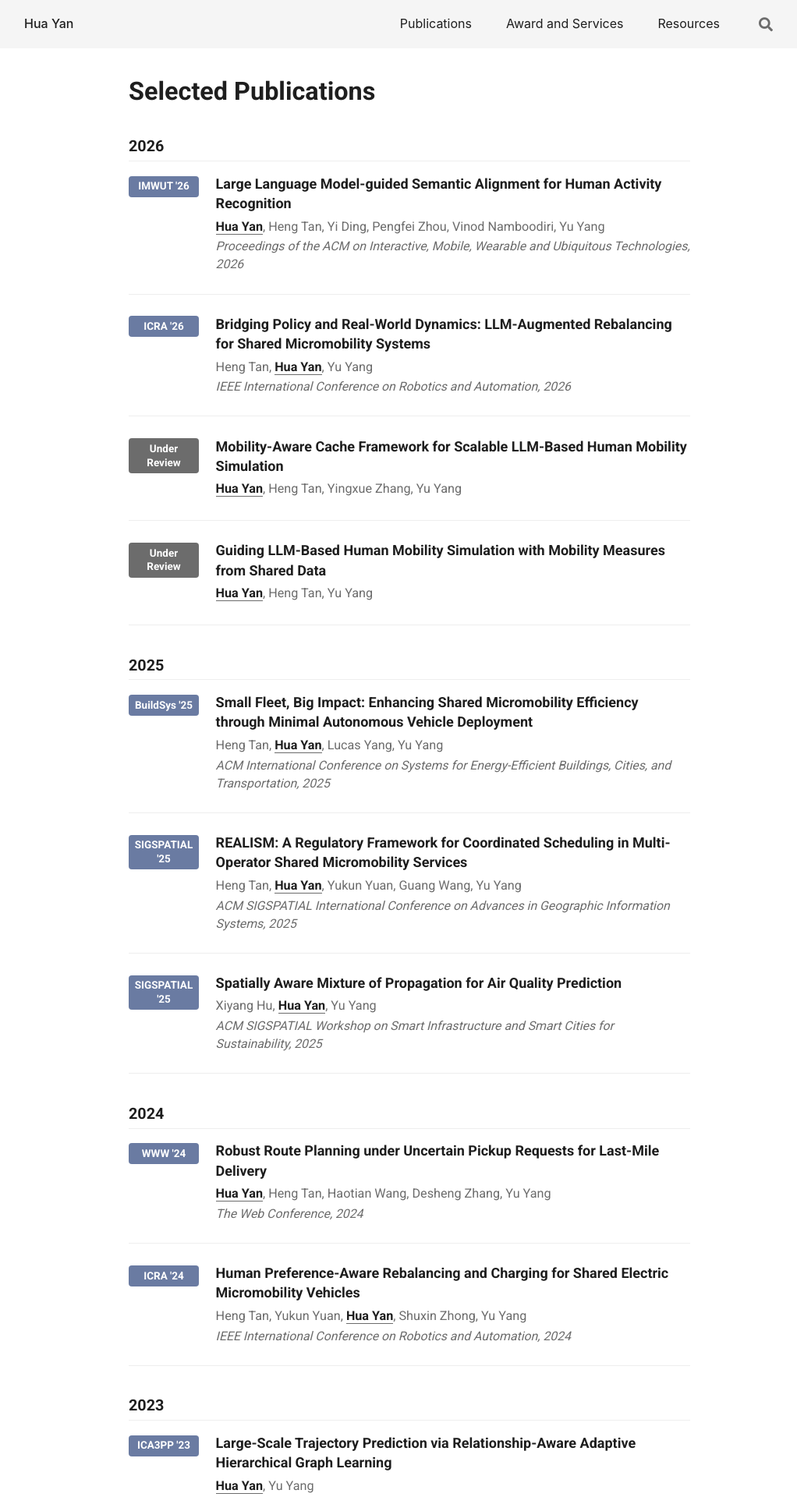
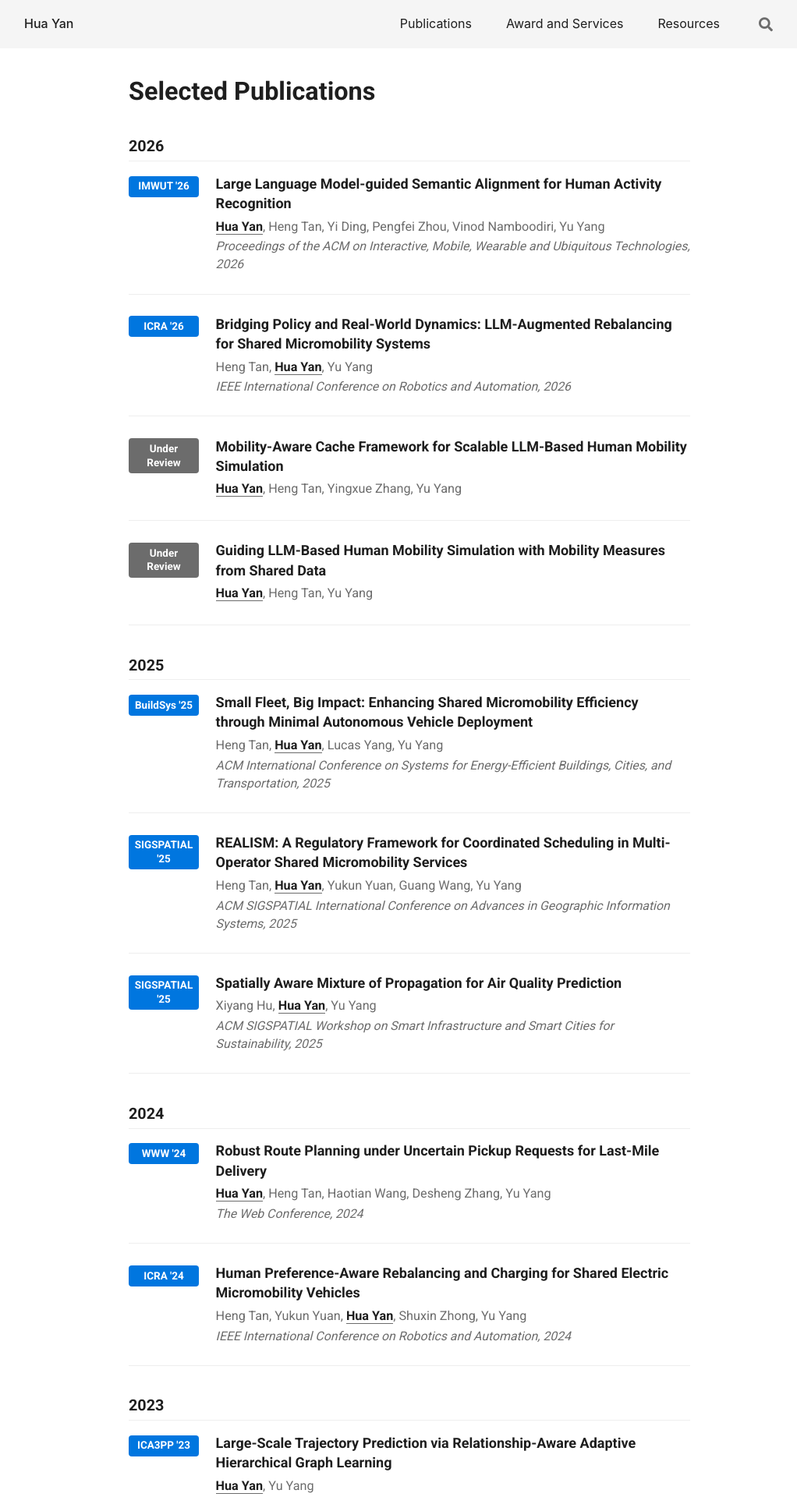
Before and after one commit to huy222-lu/website, a Jekyll site: the page built from _pages/publications.md, in a window 1280 px wide. Shown: the top 1920 px of the page at 78% size, without its empty margins (115-1137 px from the left). Built offline with Jekyll 4.4.1, drawn with Linux system fonts in a browser that asks for light colours; cached includes are drawn as plain includes; a script that is not in the unit is left out; comment, search, counter and statistics services are not loaded.

Commit message:
improve style

```diff
--- a/assets/css/main.scss
+++ b/assets/css/main.scss
@@ -18,7 +18,7 @@
   --primary: rgb(30, 30, 30);
   --secondary: rgb(108, 108, 108);
   --tertiary: rgb(214, 214, 214);
-  --darkcolor: #6a7ba2;
+  --darkcolor: #0076df;
   --lightcolor: #cbd1de;
   --nav-bg: rgb(245, 245, 245);
   --border: rgb(238, 238, 238);
@@ -297,7 +297,7 @@ html { scroll-behavior: smooth; }
 .pub-badge {
   flex-shrink: 0;
   width: 90px;
-  background: var(--darkcolor);
+  background: #0076df;
   color: #fff;
   font-weight: 700;
   font-size: 0.75em;
```
